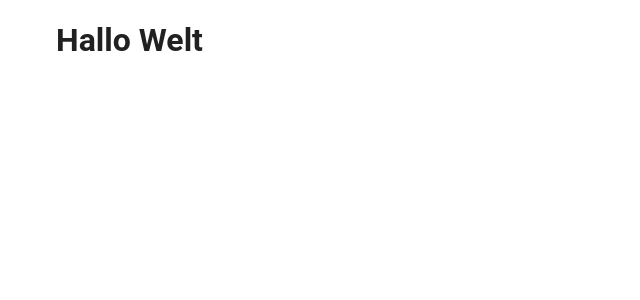
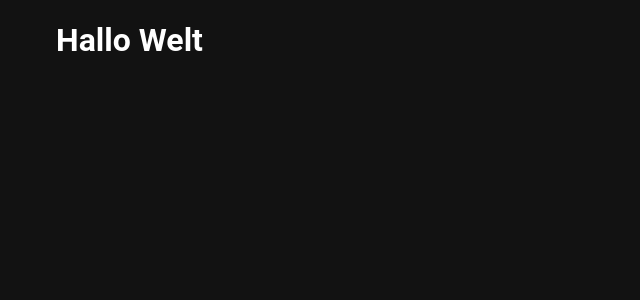
Before and after one commit to webdev-dietrich/nuxt-demo-app, a Nuxt app: page / in a window 1280 px wide. Shown: the top 300 px of the page, without its empty margins (0-640 px from the left). Built offline with nearby package versions, Linux system fonts and the light colour scheme.

Commit message:
do further configs

```diff
--- a/nuxt.config.ts
+++ b/nuxt.config.ts
@@ -7,6 +7,7 @@ export default defineNuxtConfig({
   build: {
     transpile: ["vuetify"],
   },
+  ssr: true,
   modules: [
     (_options, nuxt) => {
       nuxt.hooks.hook("vite:extendConfig", (config) => {
--- a/plugins/vuetify.ts
+++ b/plugins/vuetify.ts
@@ -1,11 +1,27 @@
 // import this after install `@mdi/font` package
 import "@mdi/font/css/materialdesignicons.css";
 import "vuetify/styles";
+
+import type { ThemeDefinition } from "vuetify";
+
 import { createVuetify } from "vuetify";
+
+const myCustomLightTheme: ThemeDefinition = {
+  dark: true,
+  colors: {
+    primary: "#6200EE",
+  },
+};
 
 export default defineNuxtPlugin((app) => {
   const vuetify = createVuetify({
-    // ... your configuration
+    ssr: true,
+    theme: {
+      defaultTheme: "myCustomLightTheme",
+      themes: {
+        myCustomLightTheme,
+      },
+    },
   });
   app.vueApp.use(vuetify);
 });
```
